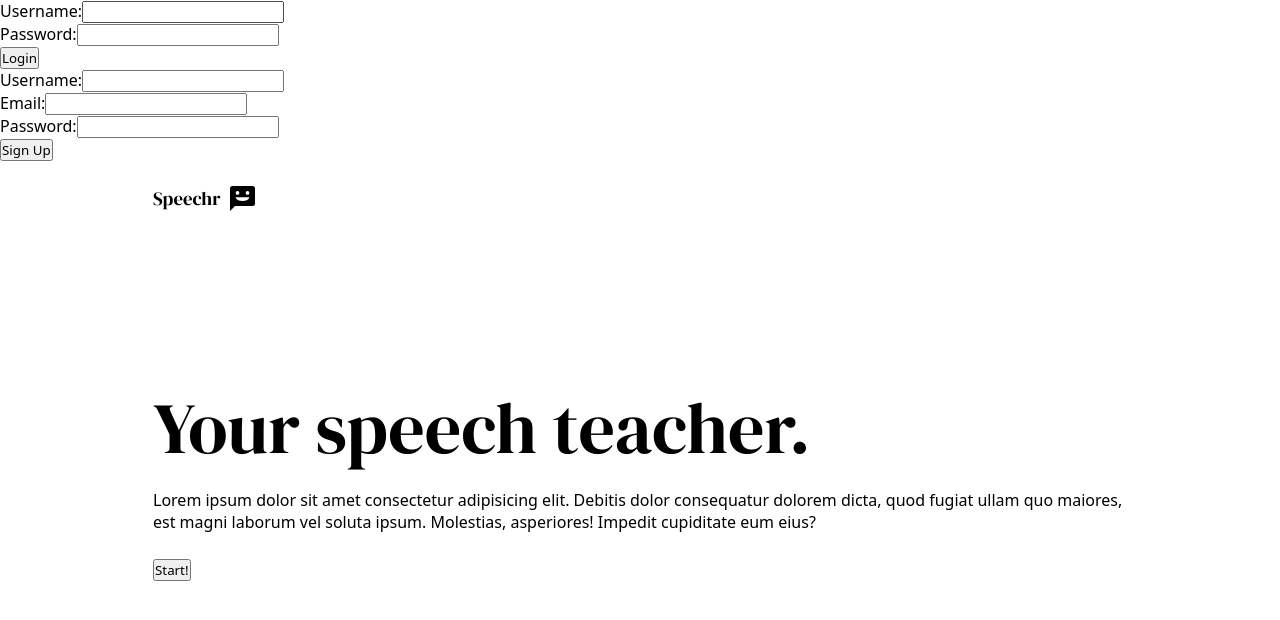
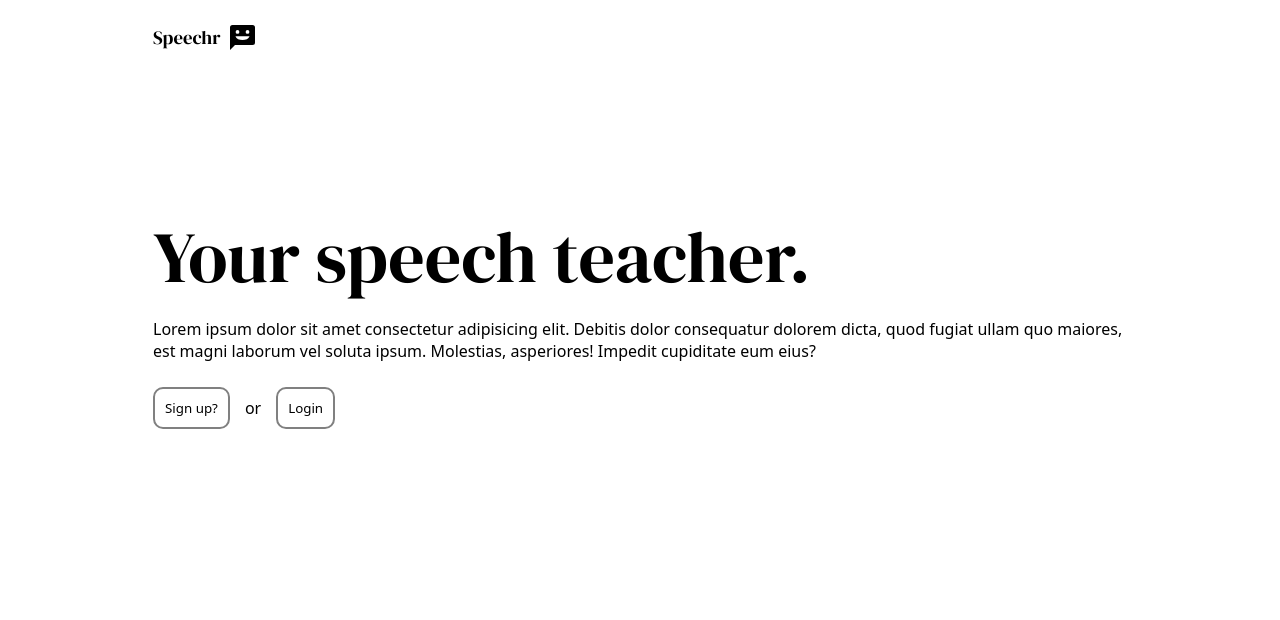
Before and after one commit to axolotl-salamander/speechmander, a React app: page / in a window 1280 px wide. Shown: the top 620 px of the page. Built offline with nearby package versions, Linux system fonts and the light colour scheme; what mic-recorder-to-mp3 would draw is missing.

Commit message:
login flows

```diff
--- a/client/App.jsx
+++ b/client/App.jsx
@@ -5,6 +5,8 @@ import Record from './components/Record.jsx';
 import WelcomeContainer from './containers/1welcome.jsx';
 import PlayContainer from './containers/2.3playContainer.jsx';
 import DataContainer from './containers/4DataContainer.jsx';
+import Signup from './components/signup.jsx';
+import Login from './components/login.jsx';
 
 const App = () => {
   return (
@@ -13,6 +15,8 @@ const App = () => {
         <Route exact path="/" element={<WelcomeContainer />} />
         <Route exact path="/record" element={<PlayContainer />} />
         <Route exact path="/results" element={<DataContainer />} />
+        <Route exact path="/signup" element={<Signup />} />
+        <Route exact path="/login" element={<Login />} />
       </Routes>
     </Router>
     // <>
--- a/client/components/Record.jsx
+++ b/client/components/Record.jsx
@@ -9,6 +9,7 @@ const Record = () => {
   // const [transcript, setTranscript] = useState('');
   const [isBlocked, setIsBlocked] = useState(true);
   const [mp3File, setMp3File] = useState();
+  const [finishedRecording, setFinishedRecording] = useState();
 
   useEffect(() => {
     navigator.getUserMedia({ audio: true }, () => {
@@ -34,6 +35,8 @@ const Record = () => {
   };
 
   const stopRecording = () => {
+    setFinishedRecording(true);
+    console.log('logging finished recording', finishedRecording);
     Mp3Recorder.stop().getMp3()
       .then(([buffer, blob]) => {
         const file = new File(buffer, 'new-speech-recording.mp3', {
@@ -50,8 +53,6 @@ const Record = () => {
         setTimeout(() => {
           player.play();
         }, 1000);
-
-        // return setFinishedRecording(true);
       })
       .catch(err => console.log('There was an error retreiving recorded file.'));
   };
--- a/client/components/buttonComponent.jsx
+++ b/client/components/buttonComponent.jsx
@@ -5,7 +5,7 @@ const ButtonComponent = ({to, btnText}) => {
 
   return (
     <Link to={to}>
-      <button>{btnText}</button>
+      <button className="btn-component-class">{btnText}</button>
     </Link>
   );
 };
--- a/client/containers/1Welcome.jsx
+++ b/client/containers/1Welcome.jsx
@@ -10,12 +10,12 @@ const WelcomeContainer = () => {
 
   return (
     <>
-      <div>
+      {/* <div>
         <Login/>
       </div>
       <div>
         <Signup/>
-      </div>
+      </div> */}
       <div className="nav-container">
         <div className="logo">
           <h3>Speechr</h3>
@@ -28,7 +28,12 @@ const WelcomeContainer = () => {
       <div className="hero-container">
         <h1>Your speech teacher.</h1>
         <p>Lorem ipsum dolor sit amet consectetur adipisicing elit. Debitis dolor consequatur dolorem dicta, quod fugiat ullam quo maiores, est magni laborum vel soluta ipsum. Molestias, asperiores! Impedit cupiditate eum eius?</p>
-        <ButtonComponent to='/record' btnText='Start!' />
+        {/* <ButtonComponent to='/record' btnText='Start!' /> */}
+        <div className="auth-btns">
+          <ButtonComponent to='/signup' btnText='Sign up?' />
+          <p>or</p>
+          <ButtonComponent to='/login' btnText='Login' />
+        </div>
       </div>
     </>
   );
--- a/client/stylesheets/styles.css
+++ b/client/stylesheets/styles.css
@@ -33,6 +33,24 @@ h1 {
     display: flex;
     flex-direction: row;
     justify-content: right;
+}
+.auth-btns {
+    display: flex;
+    align-items: center;
+}
+
+.auth-btns > p {
+    margin-right: 15px;
+}
+
+.btn-component-class {
+    background: none;
+    cursor: pointer;
+    background-color: none;
+    border: 2px gray solid;
+    border-radius: 10px;
+    padding: 10px;
+    margin-right: 15px;
 }
 
 .nav-container, .hero-container {
```
